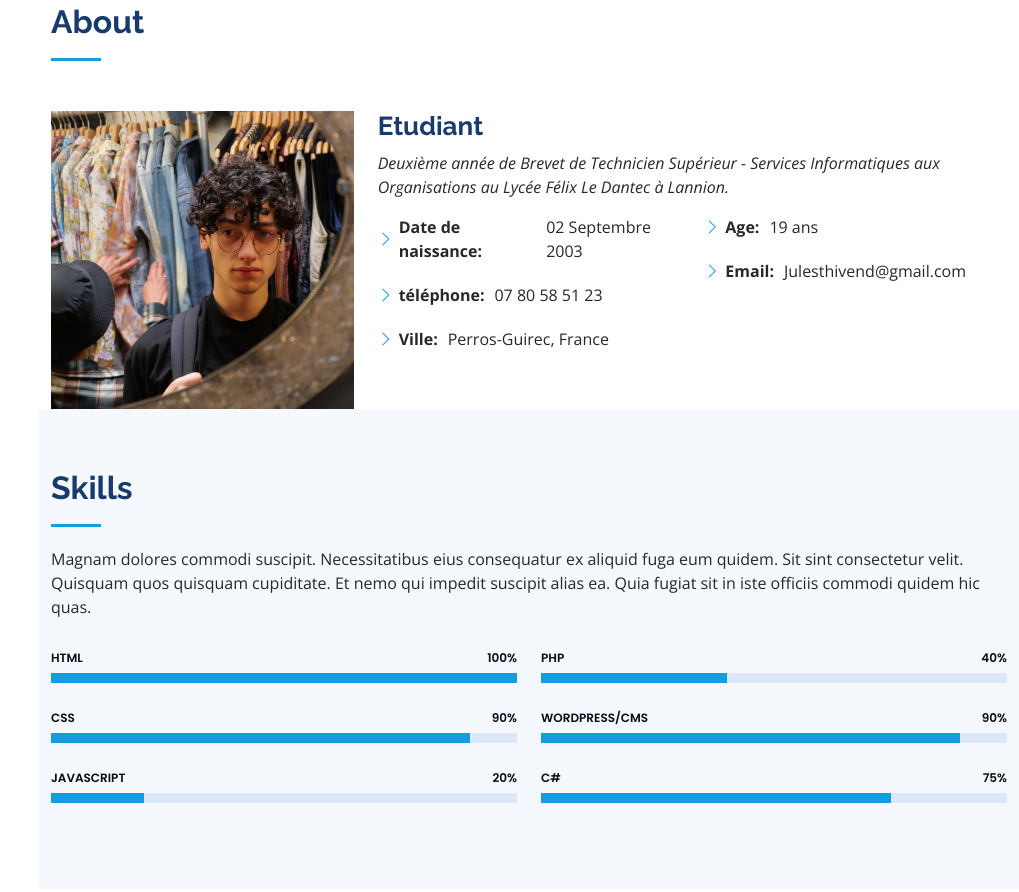
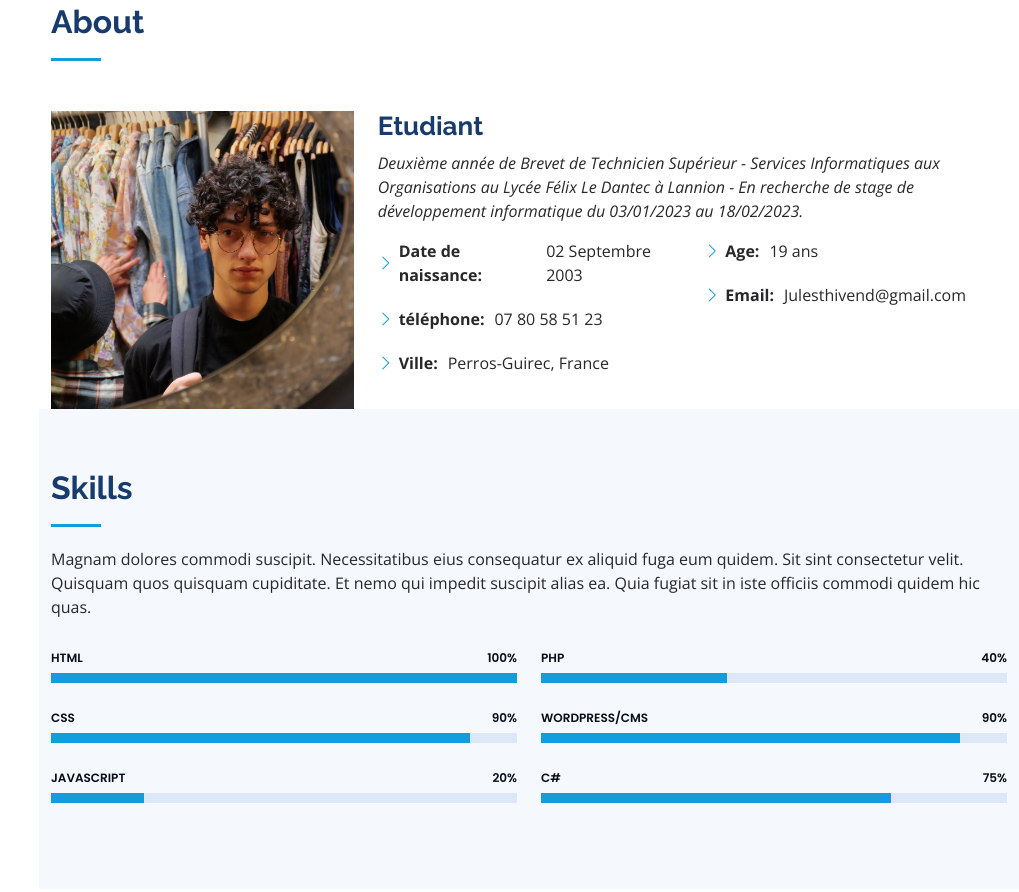
Before and after one commit to Jthivend/PortFolio, a plain HTML site: page index.html in a window 1280 px wide. Shown: the part 857-1749 px from the top of the page, without its empty margins (261-1280 px from the left). Drawn offline with nearby package versions, Linux system fonts and the light colour scheme.

Commit message:
commit message

```diff
--- a/index.html
+++ b/index.html
@@ -89,7 +89,8 @@
           <div class="col-lg-8 pt-4 pt-lg-0 content" data-aos="fade-left">
             <h3>Etudiant</h3>
             <p class="fst-italic">
-              Deuxième année de Brevet de Technicien Supérieur - Services Informatiques aux Organisations au Lycée Félix Le Dantec à Lannion.
+              Deuxième année de Brevet de Technicien Supérieur - Services Informatiques aux Organisations au Lycée Félix Le Dantec à Lannion - En recherche de stage de développement
+              informatique du 03/01/2023 au 18/02/2023.
             </p>
             <div class="row">
               <div class="col-lg-6">
```
